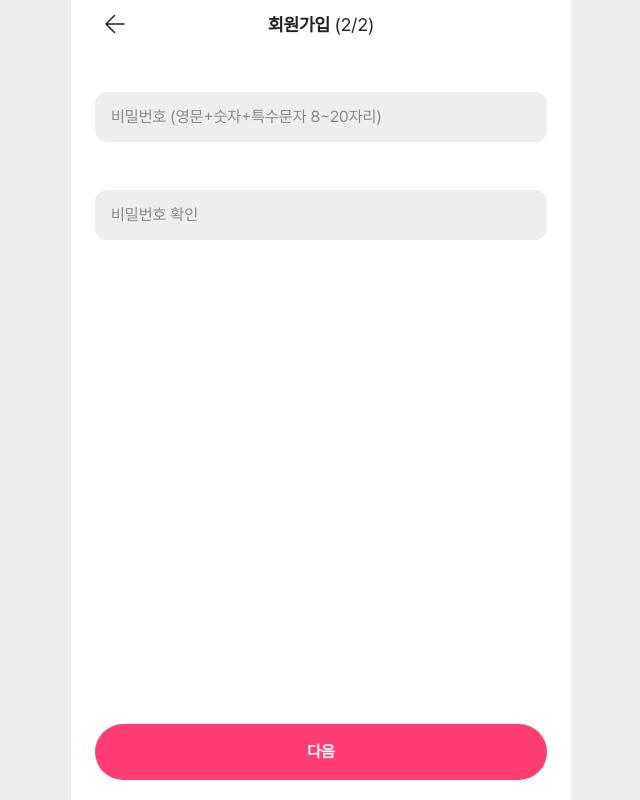
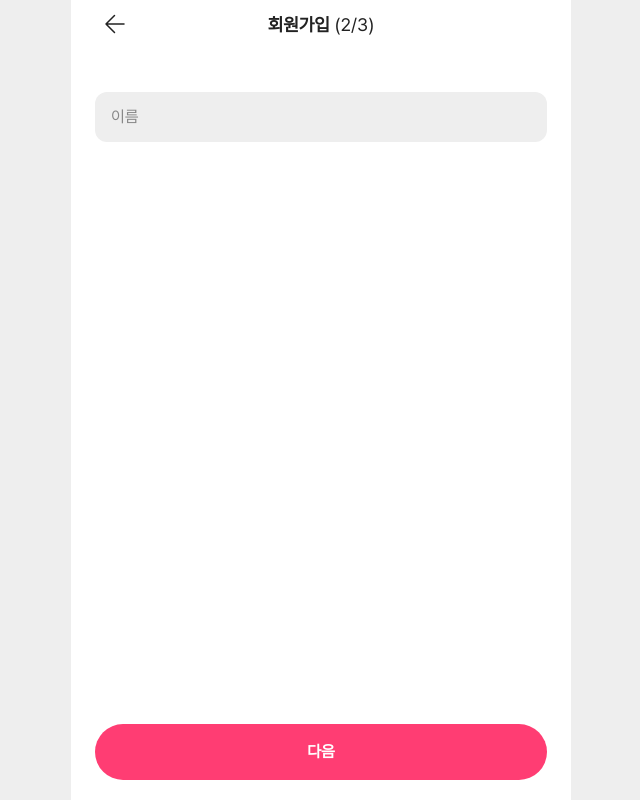
Before and after one commit to yanolja-finalproject/LETS_FE, a Next.js app: page /email-signup in a window 1280 px wide. Both pictures are taken after a click on the button "다음". Shown: the whole page, without its empty margins (319-959 px from the left). Built offline with nearby package versions, Linux system fonts and the light colour scheme.

Commit message:
Feat: 이메일 회원가입 이름 입력 페이지 추가

```diff
--- a/src/app/(non-navbar)/email-signup/_component/SignupStepTwo.tsx
+++ b/src/app/(non-navbar)/email-signup/_component/EmailAuth.tsx
@@ -1,13 +1,15 @@
 import Button from "@/app/_component/common/atom/Button";
 import SigninInput from "@/app/(non-navbar)/email-signin/_component/SigninInput";
+import SignupEmailInfo from "./SignupEmailInfo";
+import SignupEmailWarning from "./SignupEmailWarning";
 
 interface Props {
   setStep: React.Dispatch<React.SetStateAction<number>>;
 }
 
-const SignupStepTwo = ({ setStep }: Props) => {
+const EmailAuth = ({ setStep }: Props) => {
   const handleNextStep = () => {
-    setStep(3);
+    setStep(2);
   };
 
   return (
@@ -15,16 +17,24 @@ const SignupStepTwo = ({ setStep }: Props) => {
       <SigninInput
         id="email-auth"
         name="email-auth"
-        title="비밀번호 (영문+숫자+특수문자 8~20자리)"
+        title="이메일"
         type="email"
+        theme="button"
       />
-      <SigninInput
-        id="certification"
-        name="certification"
-        title="비밀번호 확인"
-        type="number"
-      />
+      <div className="w-full -mt-1">
+        <SignupEmailWarning />
+      </div>
+      <div className="flex justify-center w-full mt-9">
+        <SigninInput
+          id="certification"
+          name="certification"
+          title="인증번호"
+          type="number"
+          theme="count"
+        />
+      </div>
       <div className="flex flex-col justify-end w-full grow mb-3">
+        <SignupEmailInfo />
         <div className="mt-6">
           <Button text="다음" theme="wide" onClickFn={handleNextStep} />
         </div>
@@ -33,4 +43,4 @@ const SignupStepTwo = ({ setStep }: Props) => {
   );
 };
 
-export default SignupStepTwo;
+export default EmailAuth;
--- /dev/null
+++ b/src/app/(non-navbar)/email-signup/_component/EnterName.tsx
@@ -0,0 +1,25 @@
+import Button from "@/app/_component/common/atom/Button";
+import SigninInput from "@/app/(non-navbar)/email-signin/_component/SigninInput";
+
+interface Props {
+  setStep: React.Dispatch<React.SetStateAction<number>>;
+}
+
+const EnterName = ({ setStep }: Props) => {
+  const handleNextStep = () => {
+    setStep(3);
+  };
+
+  return (
+    <div className="flex flex-col items-center pt-11 h-full px-6">
+      <SigninInput id="name" name="name" title="이름" type="text" />
+      <div className="flex flex-col justify-end w-full grow mb-3">
+        <div className="mt-6">
+          <Button text="다음" theme="wide" onClickFn={handleNextStep} />
+        </div>
+      </div>
+    </div>
+  );
+};
+
+export default EnterName;
--- /dev/null
+++ b/src/app/(non-navbar)/email-signup/_component/EnterPassword.tsx
@@ -0,0 +1,36 @@
+import Button from "@/app/_component/common/atom/Button";
+import SigninInput from "@/app/(non-navbar)/email-signin/_component/SigninInput";
+
+interface Props {
+  setStep: React.Dispatch<React.SetStateAction<number>>;
+}
+
+const EnterPassword = ({ setStep }: Props) => {
+  const handleNextStep = () => {
+    setStep(4);
+  };
+
+  return (
+    <div className="flex flex-col items-center pt-11 h-full px-6">
+      <SigninInput
+        id="password"
+        name="password"
+        title="비밀번호 (영문+숫자+특수문자 8~20자리)"
+        type="password"
+      />
+      <SigninInput
+        id="verify-password"
+        name="verify-password"
+        title="비밀번호 확인"
+        type="password"
+      />
+      <div className="flex flex-col justify-end w-full grow mb-3">
+        <div className="mt-6">
+          <Button text="다음" theme="wide" onClickFn={handleNextStep} />
+        </div>
+      </div>
+    </div>
+  );
+};
+
+export default EnterPassword;
--- a/src/app/(non-navbar)/email-signup/_component/SignupStepOne.tsx
+++ /dev/null
@@ -1,46 +0,0 @@
-import Button from "@/app/_component/common/atom/Button";
-import SigninInput from "@/app/(non-navbar)/email-signin/_component/SigninInput";
-import SignupEmailInfo from "./SignupEmailInfo";
-import SignupEmailWarning from "./SignupEmailWarning";
-
-interface Props {
-  setStep: React.Dispatch<React.SetStateAction<number>>;
-}
-
-const SignupStepOne = ({ setStep }: Props) => {
-  const handleNextStep = () => {
-    setStep(2);
-  };
-
-  return (
-    <div className="flex flex-col items-center pt-11 h-full px-6">
-      <SigninInput
-        id="email-auth"
-        name="email-auth"
-        title="이메일"
-        type="email"
-        theme="button"
-      />
-      <div className="w-full -mt-1">
-        <SignupEmailWarning />
-      </div>
-      <div className="flex justify-center w-full mt-9">
-        <SigninInput
-          id="certification"
-          name="certification"
-          title="인증번호"
-          type="number"
-          theme="count"
-        />
-      </div>
-      <div className="flex flex-col justify-end w-full grow mb-3">
-        <SignupEmailInfo />
-        <div className="mt-6">
-          <Button text="다음" theme="wide" onClickFn={handleNextStep} />
-        </div>
-      </div>
-    </div>
-  );
-};
-
-export default SignupStepOne;
--- a/src/app/(non-navbar)/email-signup/page.tsx
+++ b/src/app/(non-navbar)/email-signup/page.tsx
@@ -2,14 +2,15 @@
 
 import { useState } from "react";
 import DefaultHeader from "../../_component/common/layout/DefaultHeader";
+import EmailAuth from "./_component/EmailAuth";
+import EnterName from "./_component/EnterName";
+import EnterPassword from "./_component/EnterPassword";
 import SignupComplete from "./_component/SignupComplete";
-import SignupStepOne from "./_component/SignupStepOne";
-import SignupStepTwo from "./_component/SignupStepTwo";
 
 const EmailSignupPage = () => {
   const [step, setStep] = useState(1);
 
-  if (step === 3) {
+  if (step === 4) {
     return <SignupComplete />;
   }
 
@@ -17,11 +18,12 @@ const EmailSignupPage = () => {
     <section>
       <DefaultHeader
         text="회원가입 "
-        subText={`(${step}/2)`}
+        subText={`(${step}/3)`}
         redirectUrl="/email-signin"
       />
-      {step === 1 && <SignupStepOne setStep={setStep} />}
-      {step === 2 && <SignupStepTwo setStep={setStep} />}
+      {step === 1 && <EmailAuth setStep={setStep} />}
+      {step === 2 && <EnterName setStep={setStep} />}
+      {step === 3 && <EnterPassword setStep={setStep} />}
     </section>
   );
 };
```
